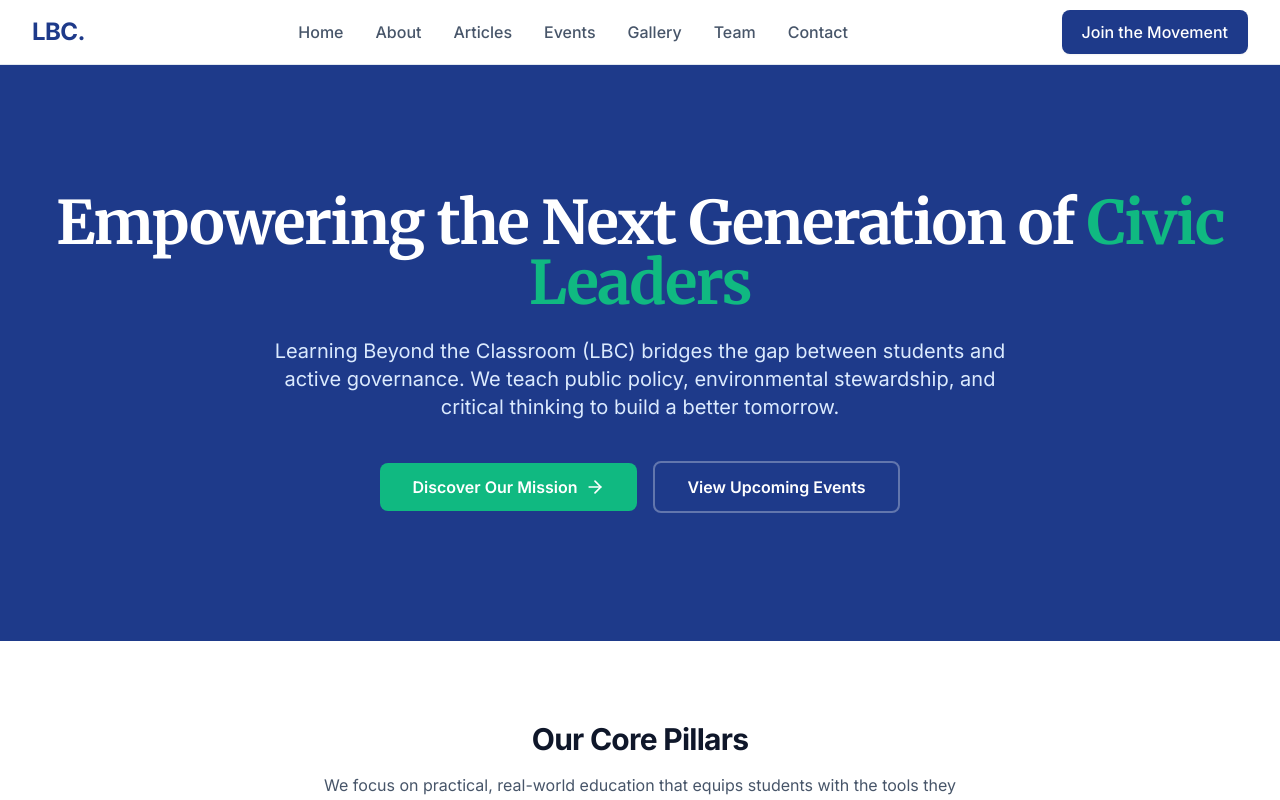
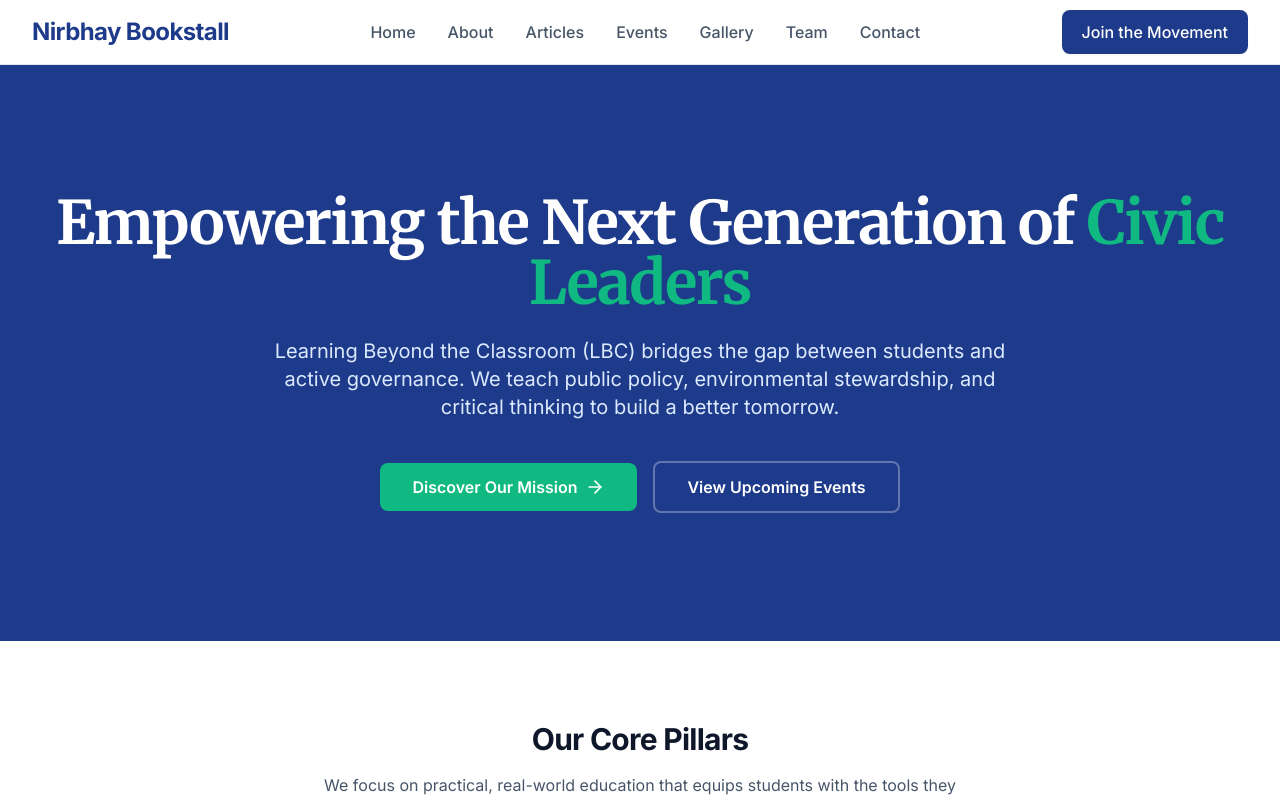
Before and after one commit to piyushdande11-rgb/Bookstall, a Next.js app: page / in a window 1280 px wide. Shown: the top 800 px of the page. Built offline with nearby package versions, Linux system fonts and the light colour scheme.

Commit message:
Nirbhay Bookstall name commit

```diff
--- a/src/components/layout/Navbar.tsx
+++ b/src/components/layout/Navbar.tsx
@@ -24,7 +24,7 @@ export default function Navbar() {
           {/* Logo */}
           <div className="flex-shrink-0">
             <Link href="/" className="text-2xl font-bold text-lbc-blue tracking-tight">
-              LBC.
+              Nirbhay Bookstall
             </Link>
           </div>
 
```
Also changed, not shown: src/styles/globals.css (line endings or trailing spaces).
